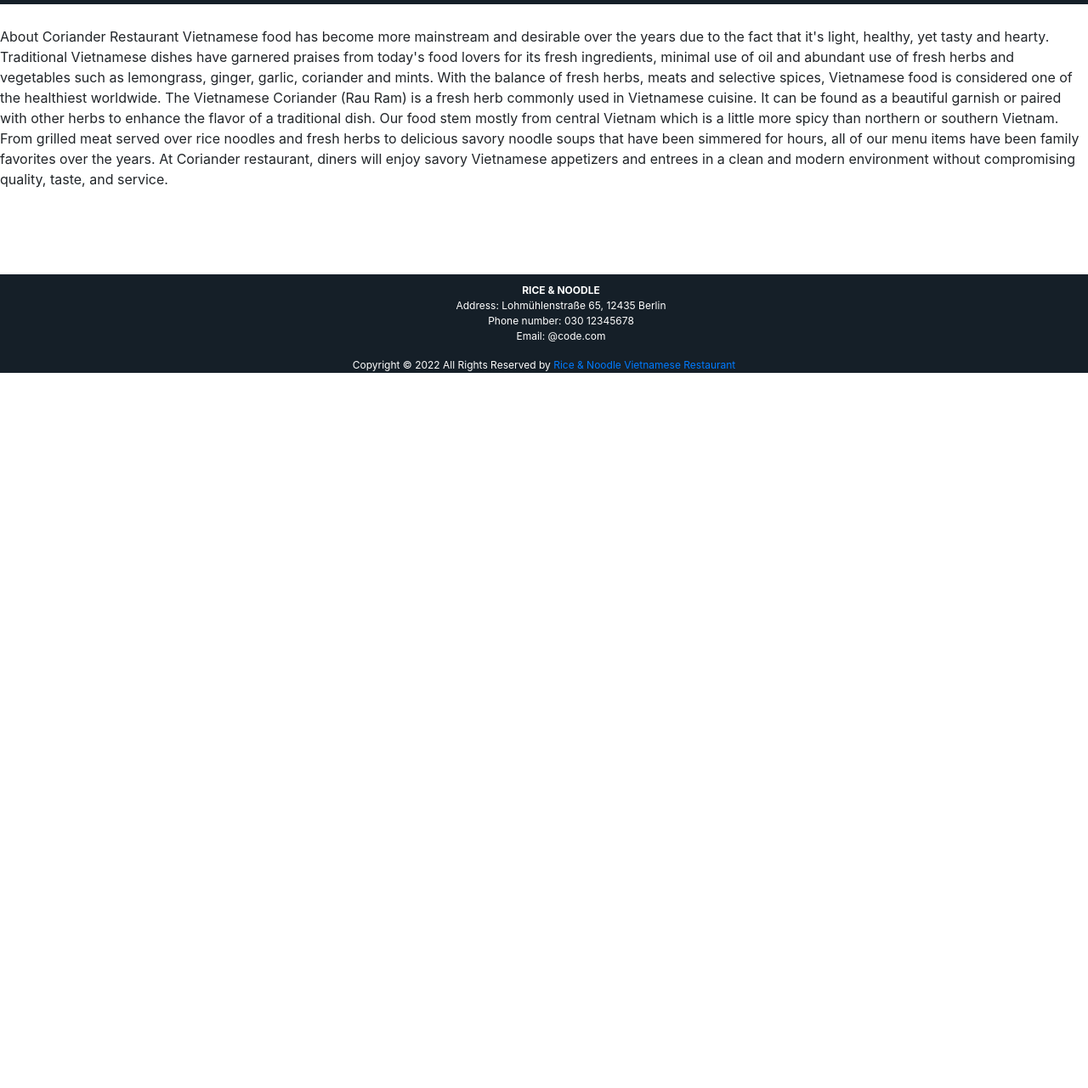
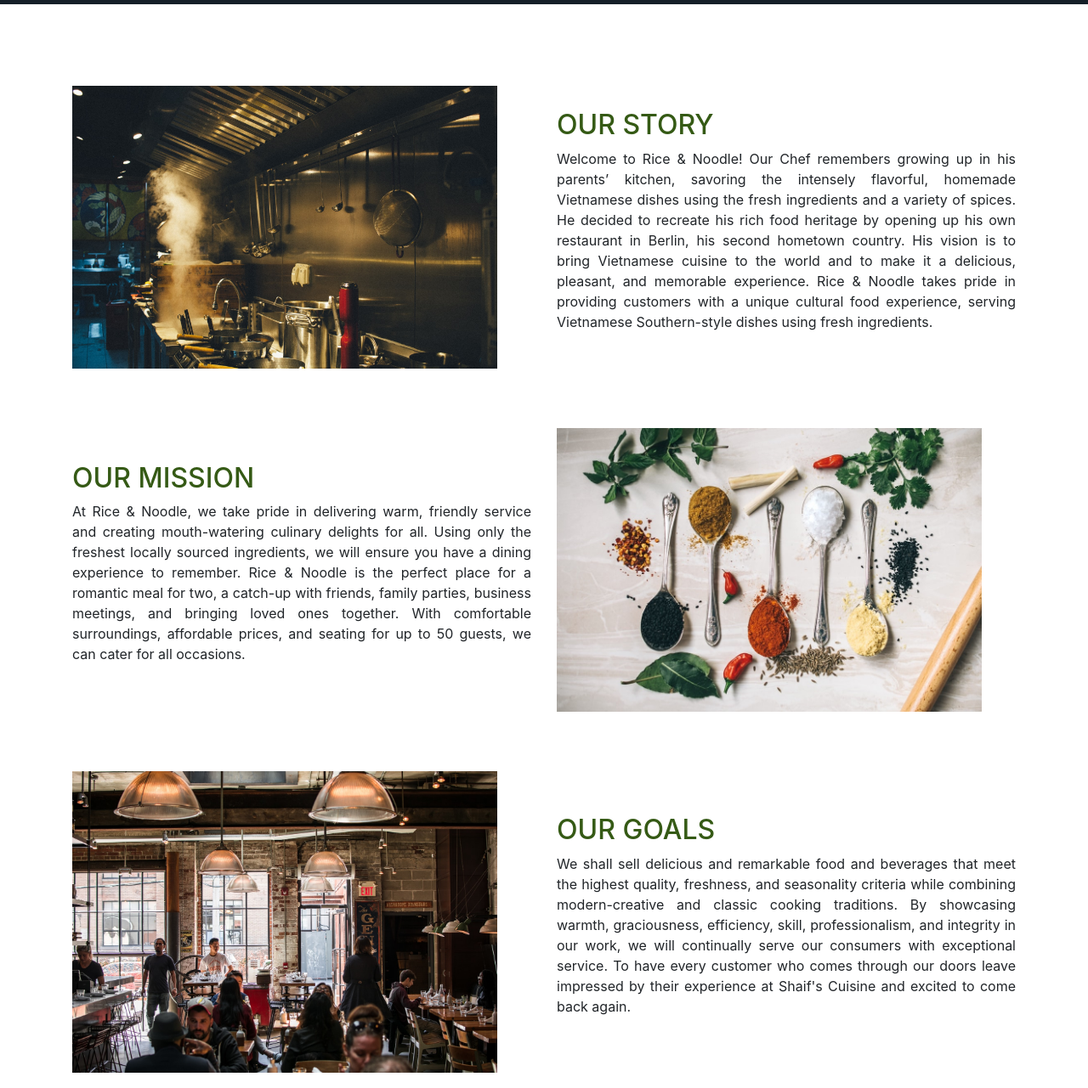
Before and after one commit to vinntt/rice-and-noodle-restaurant, a plain HTML site: page about-us.html in a window 1280 px wide. Shown: the part 119-1400 px from the top of the page at 85% size. Before the commit the page ends 800 px from the top, so only its background shows below. Drawn offline with nearby package versions, Linux system fonts and the light colour scheme.

Commit message:
add about-us page

```diff
--- a/about-us.html
+++ b/about-us.html
@@ -44,14 +44,51 @@
             </div>
         </nav>
     </section>
-    <section class="page-main-content">
-
-        About Coriander Restaurant Vietnamese food has become more mainstream and desirable over the years due to the fact that it's light, healthy, yet tasty and hearty. Traditional Vietnamese dishes have garnered praises from today's food lovers for its fresh
-        ingredients, minimal use of oil and abundant use of fresh herbs and vegetables such as lemongrass, ginger, garlic, coriander and mints. With the balance of fresh herbs, meats and selective spices, Vietnamese food is considered one of the healthiest
-        worldwide. The Vietnamese Coriander (Rau Ram) is a fresh herb commonly used in Vietnamese cuisine. It can be found as a beautiful garnish or paired with other herbs to enhance the flavor of a traditional dish. Our food stem mostly from central
-        Vietnam which is a little more spicy than northern or southern Vietnam. From grilled meat served over rice noodles and fresh herbs to delicious savory noodle soups that have been simmered for hours, all of our menu items have been family favorites
-        over the years. At Coriander restaurant, diners will enjoy savory Vietnamese appetizers and entrees in a clean and modern environment without compromising quality, taste, and service.
-
+    <section class="page-main-content container">
+        <div class="row mg-top-bottom">
+            <div class="col-6">
+                <img src="/style/kitchen.jpeg" alt="" width="500px">
+            </div>
+            <div class="col-6">
+                <h2>OUR STORY</h2>
+                <p>Welcome to Rice & Noodle! Our Chef remembers growing up in his parents&#8217; kitchen, savoring the intensely flavorful, homemade Vietnamese dishes using the fresh ingredients and a variety of spices. He decided to recreate his rich food
+                    heritage by opening up his own restaurant in Berlin, his second hometown country. His vision is to bring Vietnamese cuisine to the world and to make it a delicious, pleasant, and memorable experience. Rice & Noodle takes pride in providing
+                    customers with a unique cultural food experience, serving Vietnamese Southern-style dishes using fresh ingredients.</p>
+            </div>
+        </div>
+        <div class="row mg-top-bottom">
+            <div class="col-6">
+                <h2>OUR MISSION</h2>
+                <p>At Rice & Noodle, we take pride in delivering warm, friendly service and creating mouth-watering culinary delights for all. Using only the freshest locally sourced ingredients, we will ensure you have a dining experience to remember. Rice
+                    & Noodle is the perfect place for a romantic meal for two, a catch-up with friends, family parties, business meetings, and bringing loved ones together. With comfortable surroundings, affordable prices, and seating for up to 50 guests,
+                    we can cater for all occasions.</p>
+            </div>
+            <div class="col-6">
+                <img src="/style/our-mission.jpeg" alt="" width="500px">
+            </div>
+        </div>
+        <div class="row mg-top-bottom">
+            <div class="col-6">
+                <img src="/style/our-goal.jpeg" alt=" " width="500px ">
+            </div>
+            <div class="col-6 ">
+                <h2>OUR GOALS</h2>
+                <p>We shall sell delicious and remarkable food and beverages that meet the highest quality, freshness, and seasonality criteria while combining modern-creative and classic cooking traditions. By showcasing warmth, graciousness, efficiency,
+                    skill, professionalism, and integrity in our work, we will continually serve our consumers with exceptional service. To have every customer who comes through our doors leave impressed by their experience at Shaif's Cuisine and excited
+                    to come back again.
+                </p>
+            </div>
+        </div>
+        <div class="row mg-top-bottom">
+            <div class="col-6 ">
+                <h2>OUR TEAM</h2>
+                <p>Our team is part of the reason for our success. They provide the best customer service to provide the best experience.</p>
+                <p>We're currently hiring. If you'd like to join our team, e-mail us your resume at jobs@riceandnoodle.com or contact us directly</p>
+            </div>
+            <div class="col-6 ">
+                <img src="/style/our-team.jpeg " alt=" " width="500px ">
+            </div>
+        </div>
     </section>
     <footer class="bg-darkblue ">
         <div>
--- a/style/styles.css
+++ b/style/styles.css
@@ -114,7 +114,7 @@
 }
 
 .card {
-    margin: 18px
+    margin: 15px
 }
 
 
@@ -122,7 +122,7 @@
 
 .reservation-description {
     text-align: center;
-    margin: 50px
+    margin: 50px 0
 }
 
 .reservation-description p {
@@ -142,3 +142,16 @@
 input[type=time] {
     font-size: 14px;
 }
+
+
+/* style for about us */
+
+.mg-top-bottom {
+    margin: 70px 0;
+    display: flex;
+    align-items: center;
+}
+
+.mg-top-bottom .col-6 {
+    text-align: justify;
+}
```
Also changed, not shown: contact.html (+6 -6 lines), gallery.html (+1 -1 lines), menu.html (+2 -2 lines), reservation.html (+1 -1 lines), README.md, style/food-img1.jpg (deleted), style/kitchen.jpeg (added), style/our-goal.jpeg (added), style/our-mission.jpeg (added), style/our-team.jpeg (added), 1 other file.
